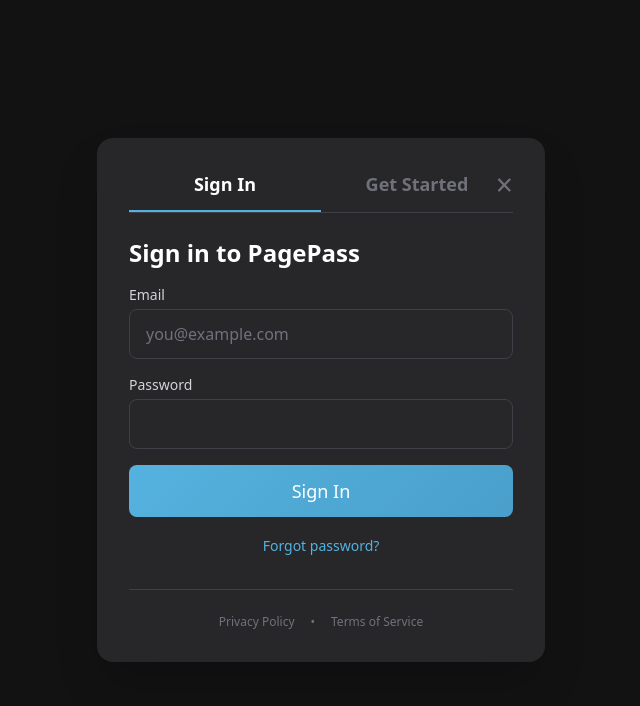
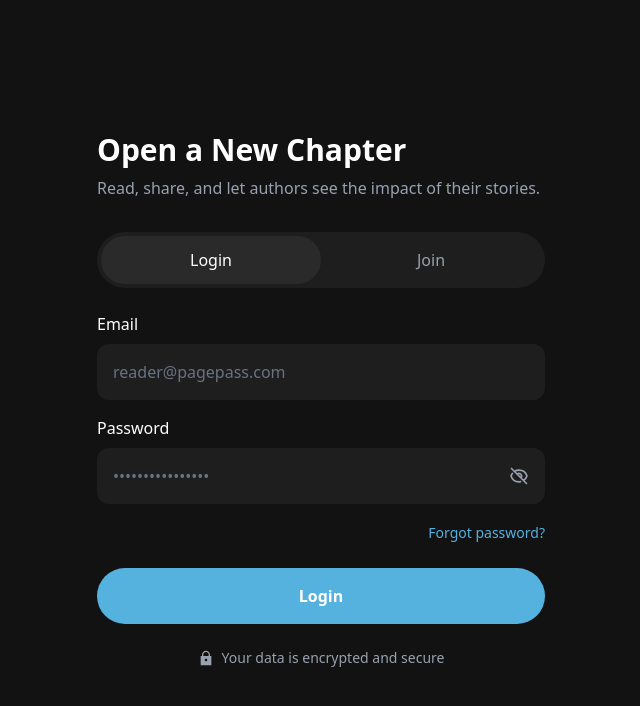
Before and after one commit to lwn2018/book-circles, a Next.js app: page /auth/signin in a window 1280 px wide. Shown: the top 706 px of the page, without its empty margins (319-959 px from the left). Built offline with nearby package versions, Linux system fonts and the light colour scheme; no server answers.

Commit message:
feat: redesign login/signup to match Figma exactly
- Open a New Chapter heading
- Login/Join pill toggle
- Circle invite banner
- Password show/hide toggles
- Confirm password field
- Terms and newsletter checkboxes
- Your data is encrypted message
- Removed card wrapper for cleaner look

```diff
--- a/app/auth/signin/TabbedAuthForm.tsx
+++ b/app/auth/signin/TabbedAuthForm.tsx
@@ -1,6 +1,6 @@
 'use client'
 
-import { useState, useEffect } from 'react'
+import { useState } from 'react'
 import { createClient } from '@/lib/supabase'
 import { useRouter } from 'next/navigation'
 import Link from 'next/link'
@@ -20,8 +20,12 @@ export default function TabbedAuthForm({
   const [activeTab, setActiveTab] = useState<Tab>(initialTab || 'signin')
   const [email, setEmail] = useState('')
   const [password, setPassword] = useState('')
+  const [confirmPassword, setConfirmPassword] = useState('')
   const [fullName, setFullName] = useState('')
   const [agreedToTerms, setAgreedToTerms] = useState(false)
+  const [wantsNewsletter, setWantsNewsletter] = useState(false)
+  const [showPassword, setShowPassword] = useState(false)
+  const [showConfirmPassword, setShowConfirmPassword] = useState(false)
   const [error, setError] = useState('')
   const [loading, setLoading] = useState(false)
   const router = useRouter()
@@ -32,20 +36,14 @@ export default function TabbedAuthForm({
     setError('')
     setLoading(true)
 
-    const { error } = await supabase.auth.signInWithPassword({
-      email,
-      password,
-    })
+    const { error } = await supabase.auth.signInWithPassword({ email, password })
 
     if (error) {
-      if (error.message === 'Email not confirmed') {
-        setError('Check your inbox — we sent you a confirmation link. Once confirmed, you\'re in!')
-      } else {
-        setError(error.message)
-      }
+      setError(error.message === 'Email not confirmed'
+        ? 'Check your inbox — we sent you a confirmation link.'
+        : error.message)
       setLoading(false)
     } else {
-      // If circleCode is present, redirect to join flow
       if (circleCode) {
         window.location.href = `/join?code=${circleCode}`
       } else {
@@ -66,8 +64,19 @@ export default function TabbedAuthForm({
       return
     }
 
+    if (password !== confirmPassword) {
+      setError('Passwords do not match')
+      setLoading(false)
+      return
+    }
+
+    if (password.length < 6) {
+      setError('Password must be at least 6 characters')
+      setLoading(false)
+      return
+    }
+
     try {
-      // Store circle code in localStorage to persist through email confirmation
       if (circleCode) {
         localStorage.setItem('pendingCircleJoin', circleCode)
       }
@@ -79,7 +88,8 @@ export default function TabbedAuthForm({
           data: {
             full_name: fullName,
             signup_source: circleCode ? 'circle_invite' : 'direct',
-            pending_circle_code: circleCode || null
+            pending_circle_code: circleCode || null,
+            wants_newsletter: wantsNewsletter
           },
         },
       })
@@ -90,221 +100,244 @@ export default function TabbedAuthForm({
         return
       }
 
-      // Track signup
       if (authData.user) {
-        trackEvent.signup(
-          authData.user.id,
-          email,
-          'direct',
-          undefined
-        )
+        trackEvent.signup(authData.user.id, email, 'direct', undefined)
       }
 
-      // Redirect to onboarding
-      router.push('/onboarding/avatar')
-      router.refresh()
-    } catch (err: any) {
-      setError(err.message || 'Failed to create account')
+      if (authData.session) {
+        if (circleCode) {
+          window.location.href = `/join?code=${circleCode}`
+        } else {
+          window.location.href = '/onboarding/welcome'
+        }
+      } else {
+        setError('Check your email for a confirmation link to complete signup!')
+        setLoading(false)
+      }
+    } catch (err) {
+      setError('Something went wrong. Please try again.')
       setLoading(false)
     }
   }
 
-  // Input field classes for dark theme
-  const inputClasses = "w-full px-4 py-3 rounded-lg bg-zinc-800 border border-zinc-700 text-white placeholder-zinc-500 focus:ring-2 focus:ring-[#55B2DE] focus:border-transparent transition-all"
+  return (
+    <div className="w-full">
+      {/* Header */}
+      <h1 className="text-3xl font-bold text-white mb-2">Open a New Chapter</h1>
+      <p className="text-gray-400 mb-8">Read, share, and let authors see the impact of their stories.</p>
 
-  // Primary button gradient style
-  const primaryButtonStyle = {
-    background: 'linear-gradient(135deg, #55B2DE 0%, #4A9FCB 100%)',
-  }
+      {/* Tab Toggle */}
+      <div className="flex bg-[#1E1E1E] rounded-full p-1 mb-6">
+        <button
+          onClick={() => setActiveTab('signin')}
+          className={`flex-1 py-3 rounded-full text-center font-medium transition-all ${
+            activeTab === 'signin'
+              ? 'bg-[#2A2A2A] text-white'
+              : 'text-gray-400 hover:text-white'
+          }`}
+        >
+          Login
+        </button>
+        <button
+          onClick={() => setActiveTab('signup')}
+          className={`flex-1 py-3 rounded-full text-center font-medium transition-all ${
+            activeTab === 'signup'
+              ? 'bg-[#55B2DE] text-white'
+              : 'text-gray-400 hover:text-white'
+          }`}
+        >
+          Join
+        </button>
+      </div>
 
-  return (
-    <div className="w-full relative">
-      {/* Close button - only show if not from circle invite */}
-      {!circleCode && (
-        <button
-          onClick={() => window.location.href = '/'}
-          className="absolute top-0 right-0 text-zinc-500 hover:text-white text-3xl leading-none transition-colors"
-          aria-label="Close"
-        >
-          ×
-        </button>
-      )}
-
-      {/* Circle Invitation Banner */}
-      {circleCode && (
-        <div className="mb-6 p-4 rounded-lg" style={{ backgroundColor: 'rgba(245, 73, 0, 0.15)', border: '1px solid rgba(245, 73, 0, 0.3)' }}>
-          <p className="text-sm text-[#6BC4EC] text-center font-medium">
-            📚 {circleName ? `Join to access the ${circleName} circle` : 'Join to access your invited circle'}
-          </p>
+      {/* Circle Invite Banner */}
+      {circleCode && circleName && (
+        <div className="flex items-center gap-3 bg-[#1E293B] rounded-xl p-4 mb-6">
+          <div className="w-10 h-10 bg-[#55B2DE]/20 rounded-full flex items-center justify-center">
+            <svg className="w-5 h-5 text-[#55B2DE]" fill="currentColor" viewBox="0 0 24 24">
+              <path d="M12 12c2.21 0 4-1.79 4-4s-1.79-4-4-4-4 1.79-4 4 1.79 4 4 4zm-7 9c0-2.67 5.33-4 7-4s7 1.33 7 4v1H5v-1zm9-9c2.21 0 4-1.79 4-4s-1.79-4-4-4" />
+            </svg>
+          </div>
+          <div>
+            <p className="text-white font-medium">Join to access {circleName}</p>
+            <p className="text-gray-400 text-sm">Private book sharing circle invitation</p>
+          </div>
         </div>
       )}
 
-      {/* Tabs */}
-      <div className="flex border-b border-zinc-700 mb-6">
-        <button
-          onClick={() => setActiveTab('signin')}
-          className={`flex-1 pb-3 text-lg font-semibold border-b-2 transition-colors ${
-            activeTab === 'signin'
-              ? 'border-[#55B2DE] text-white'
-              : 'border-transparent text-zinc-500 hover:text-zinc-300'
-          }`}
-        >
-          Sign In
-        </button>
-        <button
-          onClick={() => setActiveTab('signup')}
-          className={`flex-1 pb-3 text-lg font-semibold border-b-2 transition-colors ${
-            activeTab === 'signup'
-              ? 'border-[#55B2DE] text-white'
-              : 'border-transparent text-zinc-500 hover:text-zinc-300'
-          }`}
-        >
-          Get Started
-        </button>
-      </div>
-
-      {/* Sign In Form */}
-      {activeTab === 'signin' && (
-        <form onSubmit={handleSignIn} className="space-y-4">
-          <h2 className="text-2xl font-bold mb-4 text-white">Sign in to PagePass</h2>
-
-          {error && (
-            <div className="p-3 bg-red-900/30 border border-red-700 text-red-300 rounded-lg text-sm">
-              {error}
-            </div>
-          )}
-
-          <div>
-            <label className="block text-sm font-medium mb-1 text-zinc-300">Email</label>
-            <input
-              type="email"
-              value={email}
-              onChange={(e) => setEmail(e.target.value)}
-              className={inputClasses}
-              placeholder="you@example.com"
-              required
-            />
-          </div>
-
-          <div>
-            <label className="block text-sm font-medium mb-1 text-zinc-300">Password</label>
-            <input
-              type="password"
-              value={password}
-              onChange={(e) => setPassword(e.target.value)}
-              className={inputClasses}
-              required
-            />
-          </div>
-
-          <button
-            type="submit"
-            disabled={loading}
-            style={primaryButtonStyle}
-            className="w-full px-4 py-3 text-white rounded-lg hover:opacity-90 disabled:opacity-50 font-medium text-lg transition-opacity"
-          >
-            {loading ? 'Signing in...' : 'Sign In'}
-          </button>
-
-          <div className="text-center">
-            <Link href="/auth/reset-password" className="text-sm text-[#55B2DE] hover:text-[#6BC4EC] transition-colors">
-              Forgot password?
-            </Link>
-          </div>
-        </form>
+      {/* Error Message */}
+      {error && (
+        <div className="bg-red-500/10 border border-red-500/20 rounded-xl p-4 mb-6">
+          <p className="text-red-400 text-sm">{error}</p>
+        </div>
       )}
 
-      {/* Sign Up Form */}
-      {activeTab === 'signup' && (
-        <form onSubmit={handleSignUp} className="space-y-4">
-          <h2 className="text-2xl font-bold mb-4 text-white">Create your account</h2>
-
-          {error && (
-            <div className="p-3 bg-red-900/30 border border-red-700 text-red-300 rounded-lg text-sm">
-              {error}
-            </div>
-          )}
-
-          <div>
-            <label className="block text-sm font-medium mb-1 text-zinc-300">Full Name</label>
+      {/* Form */}
+      <form onSubmit={activeTab === 'signin' ? handleSignIn : handleSignUp}>
+        {/* Name field (signup only) */}
+        {activeTab === 'signup' && (
+          <div className="mb-4">
+            <label className="block text-white font-medium mb-2">Full Name</label>
             <input
               type="text"
               value={fullName}
               onChange={(e) => setFullName(e.target.value)}
-              className={inputClasses}
               placeholder="Your name"
+              className="w-full bg-[#1E1E1E] text-white rounded-xl px-4 py-4 outline-none focus:ring-2 focus:ring-[#55B2DE] placeholder-gray-500"
               required
             />
           </div>
+        )}
 
-          <div>
-            <label className="block text-sm font-medium mb-1 text-zinc-300">Email</label>
+        {/* Email */}
+        <div className="mb-4">
+          <label className="block text-white font-medium mb-2">Email</label>
+          <input
+            type="email"
+            value={email}
+            onChange={(e) => setEmail(e.target.value)}
+            placeholder="reader@pagepass.com"
+            className="w-full bg-[#1E1E1E] text-white rounded-xl px-4 py-4 outline-none focus:ring-2 focus:ring-[#55B2DE] placeholder-gray-500"
+            required
+          />
+        </div>
+
+        {/* Password */}
+        <div className="mb-4">
+          <label className="block text-white font-medium mb-2">Password</label>
+          <div className="relative">
             <input
-              type="email"
-              value={email}
-              onChange={(e) => setEmail(e.target.value)}
-              className={inputClasses}
-              placeholder="you@example.com"
+              type={showPassword ? 'text' : 'password'}
+              value={password}
+              onChange={(e) => setPassword(e.target.value)}
+              placeholder="••••••••••••••••"
+              className="w-full bg-[#1E1E1E] text-white rounded-xl px-4 py-4 pr-12 outline-none focus:ring-2 focus:ring-[#55B2DE] placeholder-gray-500"
               required
             />
+            <button
+              type="button"
+              onClick={() => setShowPassword(!showPassword)}
+              className="absolute right-4 top-1/2 -translate-y-1/2 text-gray-400 hover:text-white"
+            >
+              {showPassword ? (
+                <svg className="w-5 h-5" fill="none" stroke="currentColor" viewBox="0 0 24 24">
+                  <path strokeLinecap="round" strokeLinejoin="round" strokeWidth={2} d="M15 12a3 3 0 11-6 0 3 3 0 016 0z" />
+                  <path strokeLinecap="round" strokeLinejoin="round" strokeWidth={2} d="M2.458 12C3.732 7.943 7.523 5 12 5c4.478 0 8.268 2.943 9.542 7-1.274 4.057-5.064 7-9.542 7-4.477 0-8.268-2.943-9.542-7z" />
+                </svg>
+              ) : (
+                <svg className="w-5 h-5" fill="none" stroke="currentColor" viewBox="0 0 24 24">
+                  <path strokeLinecap="round" strokeLinejoin="round" strokeWidth={2} d="M13.875 18.825A10.05 10.05 0 0112 19c-4.478 0-8.268-2.943-9.543-7a9.97 9.97 0 011.563-3.029m5.858.908a3 3 0 114.243 4.243M9.878 9.878l4.242 4.242M9.88 9.88l-3.29-3.29m7.532 7.532l3.29 3.29M3 3l3.59 3.59m0 0A9.953 9.953 0 0112 5c4.478 0 8.268 2.943 9.543 7a10.025 10.025 0 01-4.132 5.411m0 0L21 21" />
+                </svg>
+              )}
+            </button>
           </div>
+        </div>
 
-          <div>
-            <label className="block text-sm font-medium mb-1 text-zinc-300">Password</label>
-            <input
-              type="password"
-              value={password}
-              onChange={(e) => setPassword(e.target.value)}
-              className={inputClasses}
-              placeholder="At least 6 characters"
-              required
-              minLength={6}
-            />
+        {/* Confirm Password (signup only) */}
+        {activeTab === 'signup' && (
+          <div className="mb-6">
+            <label className="block text-white font-medium mb-2">Confirm Password</label>
+            <div className="relative">
+              <input
+                type={showConfirmPassword ? 'text' : 'password'}
+                value={confirmPassword}
+                onChange={(e) => setConfirmPassword(e.target.value)}
+                placeholder="••••••••••••••••"
+                className="w-full bg-[#1E1E1E] text-white rounded-xl px-4 py-4 pr-12 outline-none focus:ring-2 focus:ring-[#55B2DE] placeholder-gray-500"
+                required
+              />
+              <button
+                type="button"
+                onClick={() => setShowConfirmPassword(!showConfirmPassword)}
+                className="absolute right-4 top-1/2 -translate-y-1/2 text-gray-400 hover:text-white"
+              >
+                {showConfirmPassword ? (
+                  <svg className="w-5 h-5" fill="none" stroke="currentColor" viewBox="0 0 24 24">
+                    <path strokeLinecap="round" strokeLinejoin="round" strokeWidth={2} d="M15 12a3 3 0 11-6 0 3 3 0 016 0z" />
+                    <path strokeLinecap="round" strokeLinejoin="round" strokeWidth={2} d="M2.458 12C3.732 7.943 7.523 5 12 5c4.478 0 8.268 2.943 9.542 7-1.274 4.057-5.064 7-9.542 7-4.477 0-8.268-2.943-9.542-7z" />
+                  </svg>
+                ) : (
+                  <svg className="w-5 h-5" fill="none" stroke="currentColor" viewBox="0 0 24 24">
+                    <path strokeLinecap="round" strokeLinejoin="round" strokeWidth={2} d="M13.875 18.825A10.05 10.05 0 0112 19c-4.478 0-8.268-2.943-9.543-7a9.97 9.97 0 011.563-3.029m5.858.908a3 3 0 114.243 4.243M9.878 9.878l4.242 4.242M9.88 9.88l-3.29-3.29m7.532 7.532l3.29 3.29M3 3l3.59 3.59m0 0A9.953 9.953 0 0112 5c4.478 0 8.268 2.943 9.543 7a10.025 10.025 0 01-4.132 5.411m0 0L21 21" />
+                  </svg>
+                )}
+              </button>
+            </div>
           </div>
+        )}
 
-          <div className="flex items-start gap-2">
-            <input
-              type="checkbox"
-              id="agreedToTerms"
-              checked={agreedToTerms}
-              onChange={(e) => setAgreedToTerms(e.target.checked)}
-              className="mt-1 w-4 h-4 bg-zinc-800 border-zinc-700 rounded focus:ring-[#55B2DE] accent-[#55B2DE]"
-              required
-            />
-            <label htmlFor="agreedToTerms" className="text-sm text-zinc-400">
-              I agree to the{' '}
-              <Link href="/terms" className="text-[#55B2DE] hover:text-[#6BC4EC] transition-colors" target="_blank">
-                Terms of Service
-              </Link>
-              {' '}and{' '}
-              <Link href="/privacy" className="text-[#55B2DE] hover:text-[#6BC4EC] transition-colors" target="_blank">
-                Privacy Policy
-              </Link>
+        {/* Forgot Password (signin only) */}
+        {activeTab === 'signin' && (
+          <div className="mb-6 text-right">
+            <Link href="/auth/reset-password" className="text-sm text-[#55B2DE] hover:text-[#6BC4EC]">
+              Forgot password?
+            </Link>
+          </div>
+        )}
+
+        {/* Checkboxes (signup only) */}
+        {activeTab === 'signup' && (
+          <div className="space-y-3 mb-6">
+            <label className="flex items-start gap-3 cursor-pointer">
+              <div className="relative mt-0.5">
+                <input
+                  type="checkbox"
+                  checked={agreedToTerms}
+                  onChange={(e) => setAgreedToTerms(e.target.checked)}
+                  className="sr-only peer"
+                />
+                <div className="w-5 h-5 border-2 border-gray-500 rounded peer-checked:bg-[#55B2DE] peer-checked:border-[#55B2DE] flex items-center justify-center">
+                  {agreedToTerms && (
+                    <svg className="w-3 h-3 text-white" fill="none" stroke="currentColor" viewBox="0 0 24 24">
+                      <path strokeLinecap="round" strokeLinejoin="round" strokeWidth={3} d="M5 13l4 4L19 7" />
+                    </svg>
+                  )}
+                </div>
+              </div>
+              <span className="text-gray-300 text-sm">
+                I agree to the <Link href="/terms" className="text-[#55B2DE] hover:underline">Terms of Service</Link> and <Link href="/privacy" className="text-[#55B2DE] hover:underline">Privacy Policy</Link>.
+              </span>
+            </label>
+
+            <label className="flex items-start gap-3 cursor-pointer">
+              <div className="relative mt-0.5">
+                <input
+                  type="checkbox"
+                  checked={wantsNewsletter}
+                  onChange={(e) => setWantsNewsletter(e.target.checked)}
+                  className="sr-only peer"
+                />
+                <div className="w-5 h-5 border-2 border-gray-500 rounded peer-checked:bg-[#55B2DE] peer-checked:border-[#55B2DE] flex items-center justify-center">
+                  {wantsNewsletter && (
+                    <svg className="w-3 h-3 text-white" fill="none" stroke="currentColor" viewBox="0 0 24 24">
+                      <path strokeLinecap="round" strokeLinejoin="round" strokeWidth={3} d="M5 13l4 4L19 7" />
+                    </svg>
+                  )}
+                </div>
+              </div>
+              <span className="text-gray-300 text-sm">
+                I would like to receive news and updates from <span className="text-[#55B2DE]">PagePass</span>.
+              </span>
             </label>
           </div>
+        )}
 
-          <button
-            type="submit"
-            disabled={loading}
-            style={primaryButtonStyle}
-            className="w-full px-4 py-3 text-white rounded-lg hover:opacity-90 disabled:opacity-50 font-medium text-lg transition-opacity"
-          >
-            {loading ? 'Creating account...' : 'Get Started'}
-          </button>
-        </form>
-      )}
+        {/* Submit Button */}
+        <button
+          type="submit"
+          disabled={loading}
+          className="w-full bg-[#55B2DE] hover:bg-[#4A9FCB] text-white font-semibold py-4 rounded-full transition-colors disabled:opacity-50"
+        >
+          {loading ? 'Please wait...' : activeTab === 'signin' ? 'Login' : 'Join PagePass'}
+        </button>
+      </form>
 
-      {/* Footer Links */}
-      <div className="mt-8 pt-6 border-t border-zinc-700">
-        <div className="flex justify-center gap-4 text-xs text-zinc-500">
-          <Link href="/privacy" className="hover:text-[#55B2DE] transition-colors">
-            Privacy Policy
-          </Link>
-          <span>•</span>
-          <Link href="/terms" className="hover:text-[#55B2DE] transition-colors">
-            Terms of Service
-          </Link>
-        </div>
+      {/* Encrypted Message */}
+      <div className="flex items-center justify-center gap-2 mt-6 text-gray-400 text-sm">
+        <svg className="w-4 h-4" fill="currentColor" viewBox="0 0 24 24">
+          <path d="M12 1C8.676 1 6 3.676 6 7v2H4v14h16V9h-2V7c0-3.324-2.676-6-6-6zm0 2c2.276 0 4 1.724 4 4v2H8V7c0-2.276 1.724-4 4-4zm0 10c1.1 0 2 .9 2 2s-.9 2-2 2-2-.9-2-2 .9-2 2-2z" />
+        </svg>
+        <span>Your data is encrypted and secure</span>
       </div>
     </div>
   )
--- a/app/auth/signin/page.tsx
+++ b/app/auth/signin/page.tsx
@@ -13,7 +13,6 @@ function SignInContent() {
   const tab = searchParams.get('tab') as 'signin' | 'signup' | null
   const supabase = createClient()
 
-  // Look up circle name if circleCode is present
   useEffect(() => {
     if (circleCode) {
       const fetchCircleName = async () => {
@@ -32,8 +31,8 @@ function SignInContent() {
   }, [circleCode, supabase])
 
   return (
-    <div className="min-h-screen flex items-center justify-center p-8" style={{ backgroundColor: '#121212' }}>
-      <div className="max-w-md w-full rounded-2xl shadow-2xl p-8" style={{ backgroundColor: '#27272A' }}>
+    <div className="min-h-screen bg-[#121212] flex items-center justify-center p-6">
+      <div className="w-full max-w-md">
         <TabbedAuthForm
           circleCode={circleCode}
           circleName={circleName}
@@ -47,7 +46,7 @@ function SignInContent() {
 export default function SignIn() {
   return (
     <Suspense fallback={
-      <div className="min-h-screen flex items-center justify-center" style={{ backgroundColor: '#121212' }}>
+      <div className="min-h-screen flex items-center justify-center bg-[#121212]">
         <div className="animate-spin text-4xl">⏳</div>
       </div>
     }>
```
